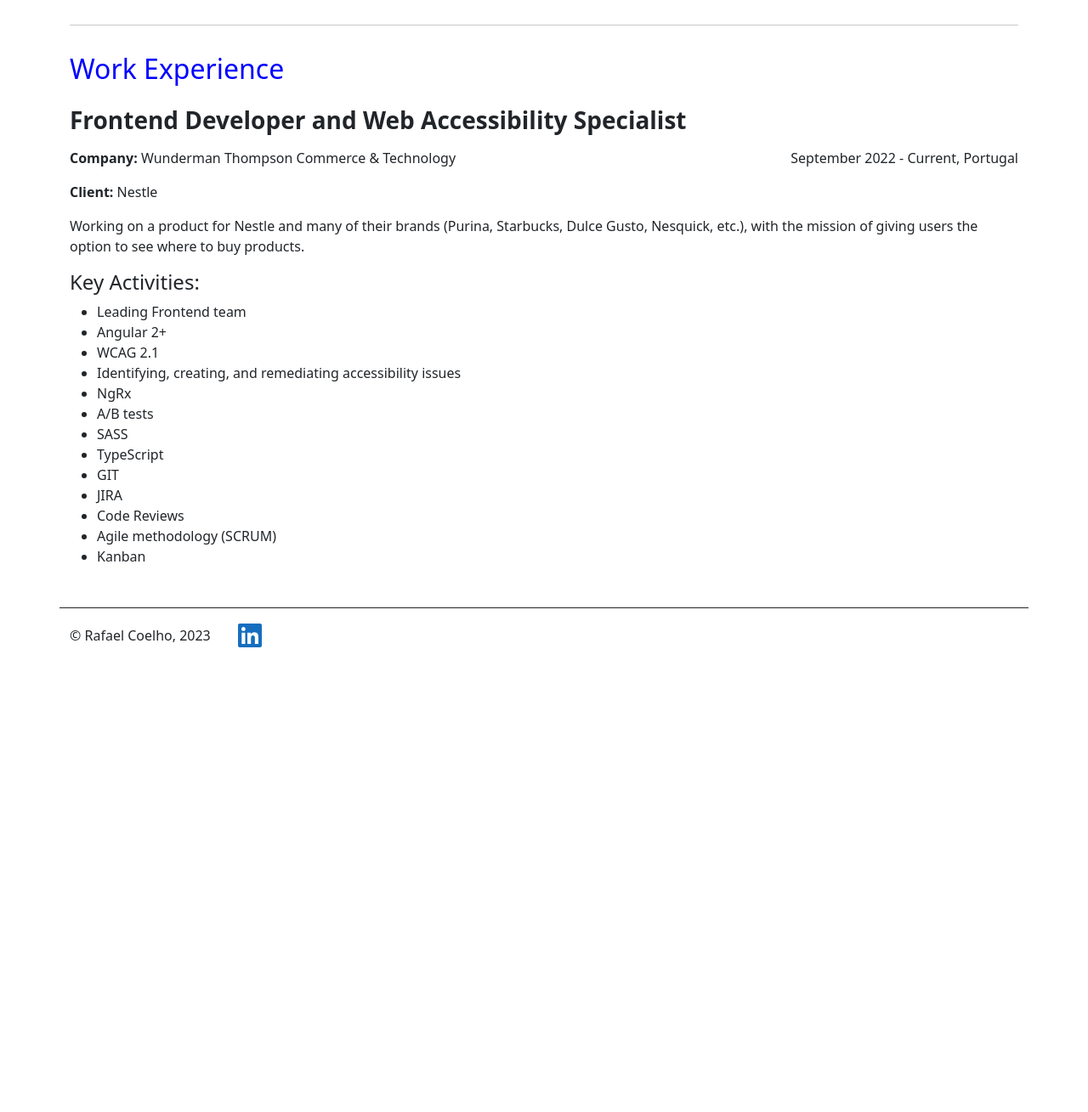
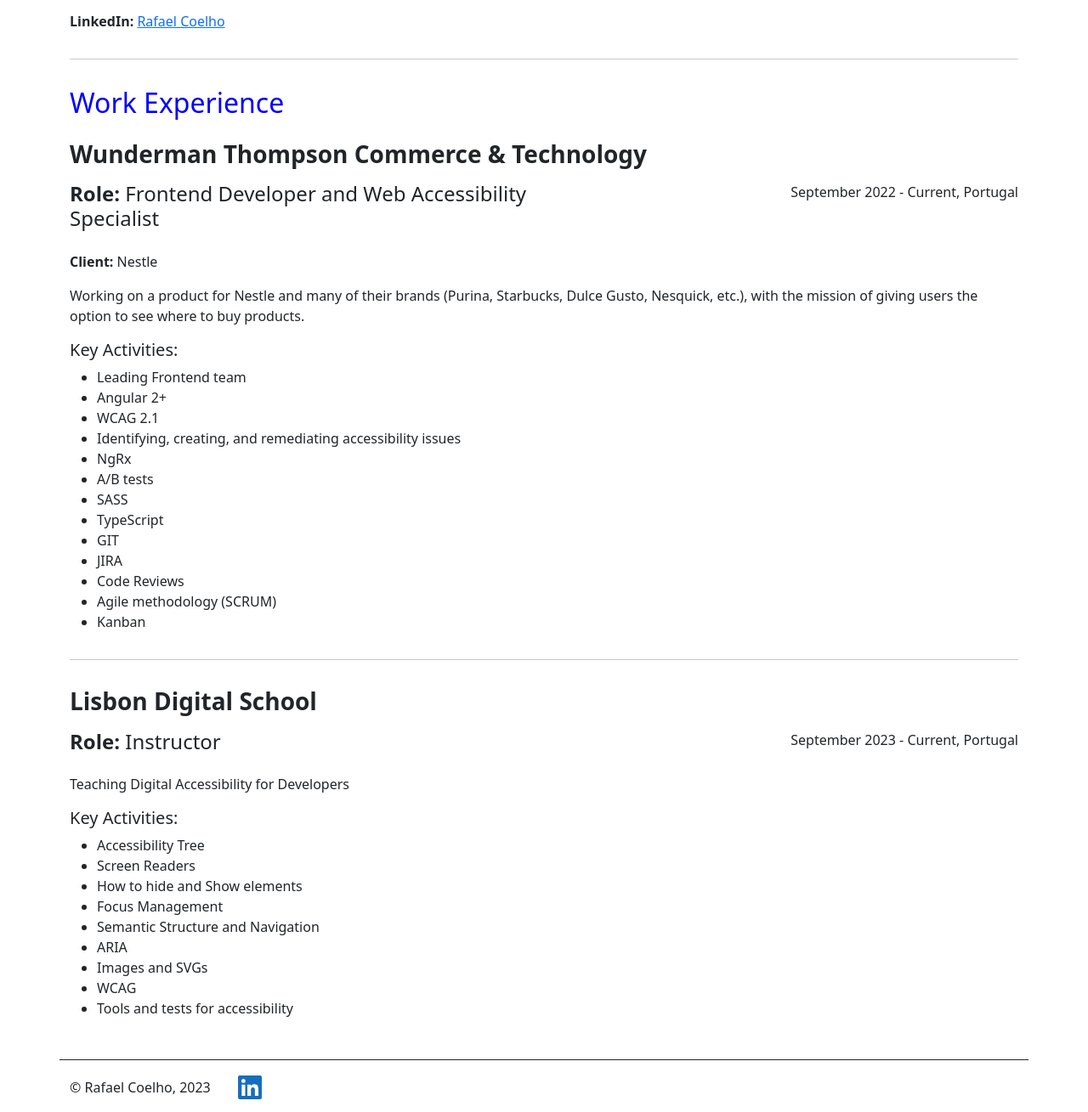
Before and after one commit to rafaelcoelhoo/about-me, a plain HTML site: page index.html in a window 1280 px wide. Shown: the part 290-1599 px from the top of the page at 85% size. Before the commit the page ends 1070 px from the top, so only its background shows below. Drawn offline with nearby package versions, Linux system fonts and the light colour scheme.

Commit message:
Add LDS experience

```diff
--- a/index.html
+++ b/index.html
@@ -27,15 +27,19 @@
                 <strong>Location:</strong>
                 <span>Portugal</span>
             </div>
+            <div class="col-sm-6 col-md-4">
+                <strong id="linkedin">LinkedIn:</strong>
+                <a href="www.linkedin.com/in/rafael-coelho-446869110" id="self" aria-labelledby="self linkedin">Rafael Coelho</a>
+            </div>
         </div>
         <hr>
         <h2>Work Experience</h2>
-        <h3 class="mt-4 mb-3">Frontend Developer and Web Accessibility Specialist</h3>
+        <h3 class="mt-4 mb-3">Wunderman Thompson Commerce & Technology</h3>
         <div class="row gy-3">
-            <div class="col-sm-6 ">
-                <strong>Company:</strong>
-                <span>Wunderman Thompson Commerce & Technology</span>
-            </div>
+            <h4 class="col-sm-6 ">
+                <strong>Role:</strong>
+                <span>Frontend Developer and Web Accessibility Specialist</span>
+            </h4>
             <div class="col-sm-6 d-sm-flex justify-content-end">
                 <span>September 2022 - Current, Portugal</span>
             </div>
@@ -45,7 +49,7 @@
             <span>Nestle</span>
         </div>
         <p>Working on a product for Nestle and many of their brands (Purina, Starbucks, Dulce Gusto, Nesquick, etc.), with the mission of giving users the option to see where to buy products.</p>
-        <h4>Key Activities:</h4>
+        <h5>Key Activities:</h5>
         <ul>
             <li>Leading Frontend team</li>
             <li>Angular 2+</li>
@@ -60,7 +64,32 @@
             <li>Code Reviews</li>
             <li>Agile methodology (SCRUM)</li>
             <li>Kanban</li>
-            </ul>
+        </ul>
+
+        <hr>
+        <h3 class="mt-4 mb-3">Lisbon Digital School</h3>
+        <div class="row gy-3">
+            <h4 class="col-sm-6 ">
+                <strong>Role:</strong>
+                <span>Instructor</span>
+            </h4>
+            <div class="col-sm-6 d-sm-flex justify-content-end">
+                <span>September 2023 - Current, Portugal</span>
+            </div>
+        </div>
+        <p class="mt-3 mb-3">Teaching Digital Accessibility for Developers</p>
+        <h5>Key Activities:</h5>
+        <ul>
+            <li>Accessibility Tree</li>
+            <li>Screen Readers</li>
+            <li>How to hide and Show elements</li>
+            <li>Focus Management</li>
+            <li>Semantic Structure and Navigation</li>
+            <li>ARIA</li>
+            <li>Images and SVGs</li>
+            <li>WCAG</li>
+            <li>Tools and tests for accessibility</li>
+        </ul>
     </div>
 
 </main>
```
